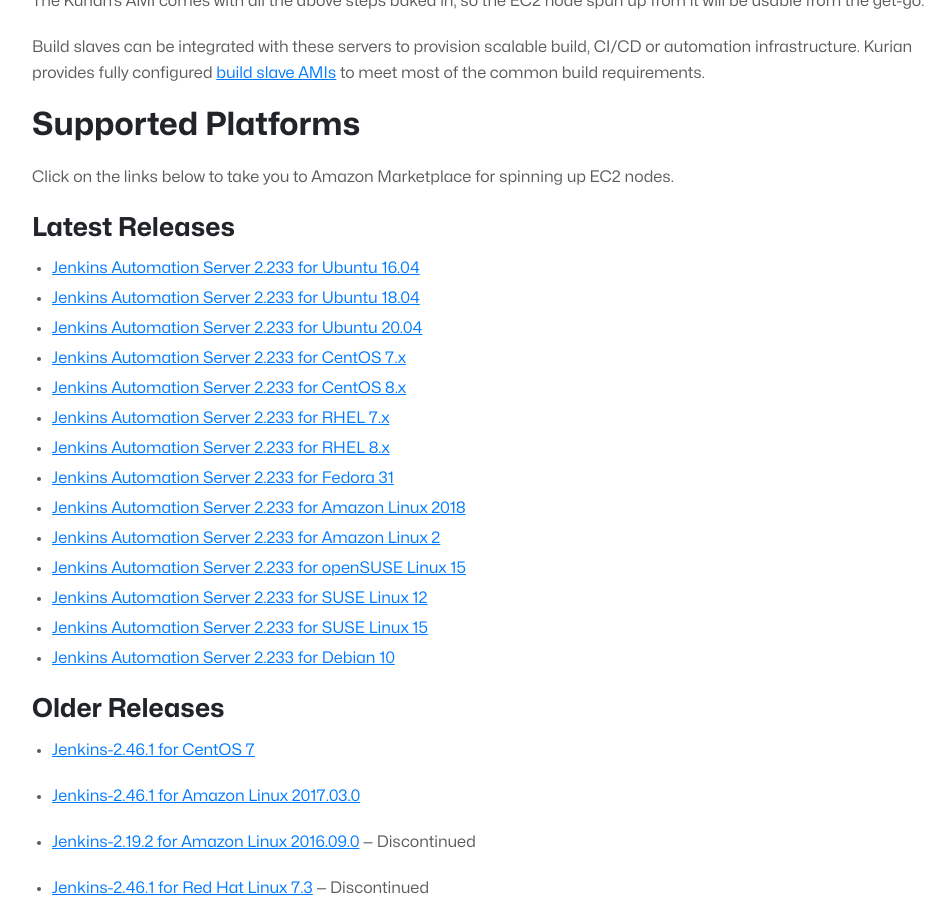
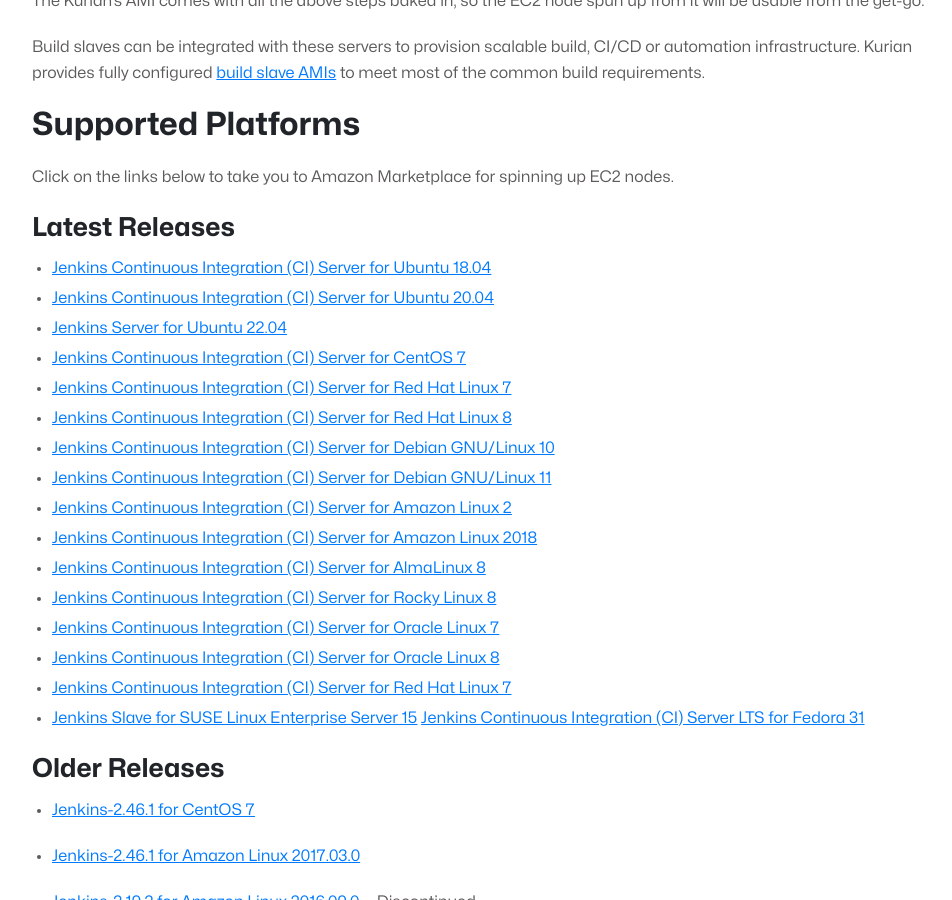
Before and after one commit to kurianinc/kurianinc, a Jekyll site: the page built from _products/jenkins-server.md, in a window 1280 px wide and 900 px high, scrolled down 1498 px. Shown: the whole window, without its empty margins (143-1095 px from the left). Built offline with Jekyll 4.4.1, drawn with Linux system fonts in a browser that asks for light colours.

Commit message:
Update jenkins-server.md

```diff
--- a/_products/jenkins-server.md
+++ b/_products/jenkins-server.md
@@ -62,20 +62,24 @@ Click on the links below to take you to Amazon Marketplace for spinning up EC2 n
 [](https://github.com/kurianinc/ami-pub/wiki/Jenkins-2.x-AMI-by-Kurian#latest-releases)Latest Releases
 ------------------------------------------------------------------------------------------------------
 
-*   [Jenkins Automation Server 2.233 for Ubuntu 16.04](https://aws.amazon.com/marketplace/pp/B087XYGW9T?ref=_ptnr_amidoc_github)
-*   [Jenkins Automation Server 2.233 for Ubuntu 18.04](https://aws.amazon.com/marketplace/pp/B087XD6GV6?ref=_ptnr_amidoc_github)
-*   [Jenkins Automation Server 2.233 for Ubuntu 20.04](https://aws.amazon.com/marketplace/pp/prodview-cpiswc743jbaa?sr=0-2&ref_=beagle&applicationId=AWSMPContessa)
-*   [Jenkins Automation Server 2.233 for CentOS 7.x](https://aws.amazon.com/marketplace/pp/B087KKKD4G?ref=_ptnr_amidoc_github)
-*   [Jenkins Automation Server 2.233 for CentOS 8.x](https://aws.amazon.com/marketplace/pp/B088KRDVCJ?ref=_ptnr_amidoc_github)
-*   [Jenkins Automation Server 2.233 for RHEL 7.x](https://aws.amazon.com/marketplace/pp/B087GXLZ5S?ref=_ptnr_amidoc_github)
-*   [Jenkins Automation Server 2.233 for RHEL 8.x](https://aws.amazon.com/marketplace/pp/B087XVGKNF?ref=_ptnr_amidoc_github)
-*   [Jenkins Automation Server 2.233 for Fedora 31](https://aws.amazon.com/marketplace/pp/B087GWDZZ6?ref=_ptnr_amidoc_github)
-*   [Jenkins Automation Server 2.233 for Amazon Linux 2018](https://aws.amazon.com/marketplace/pp/B087XC46VM?ref=_ptnr_amidoc_github)
-*   [Jenkins Automation Server 2.233 for Amazon Linux 2](https://aws.amazon.com/marketplace/pp/B087XCWY7M?ref=_ptnr_amidoc_github)
-*   [Jenkins Automation Server 2.233 for openSUSE Linux 15](https://aws.amazon.com/marketplace/pp/B0881VC3WV?ref=_ptnr_amidoc_github)
-*   [Jenkins Automation Server 2.233 for SUSE Linux 12](https://aws.amazon.com/marketplace/pp/B087XCBFH6?ref=_ptnr_amidoc_github)
-*   [Jenkins Automation Server 2.233 for SUSE Linux 15](https://aws.amazon.com/marketplace/pp/B087XWNRZG?ref=_ptnr_amidoc_github)
-*   [Jenkins Automation Server 2.233 for Debian 10](https://aws.amazon.com/marketplace/pp/B087XDGMP3?ref=_ptnr_amidoc_github)
+
+*   [Jenkins Continuous Integration (CI) Server for Ubuntu 18.04](https://aws.amazon.com/marketplace/pp/prodview-lf6ea5oqmech2?sr=0-2&ref_=beagle&applicationId=AWSMPContessa)
+*   [Jenkins Continuous Integration (CI) Server for Ubuntu 20.04](https://aws.amazon.com/marketplace/pp/prodview-cpiswc743jbaa?sr=0-10&ref_=beagle&applicationId=AWSMPContessa)
+*   [Jenkins Server for Ubuntu 22.04](https://aws.amazon.com/marketplace/pp/prodview-c5gncr7cidf7s?sr=0-1&ref_=beagle&applicationId=AWSMPContessa)
+*   [Jenkins Continuous Integration (CI) Server for CentOS 7](https://aws.amazon.com/marketplace/pp/prodview-ekogbgarnpa5m?sr=0-5&ref_=beagle&applicationId=AWSMPContessa)
+*   [Jenkins Continuous Integration (CI) Server for Red Hat Linux 7](https://aws.amazon.com/marketplace/pp/prodview-kfol4fptuoo7g?sr=0-18&ref_=beagle&applicationId=AWSMPContessa)
+*   [Jenkins Continuous Integration (CI) Server for Red Hat Linux 8](https://aws.amazon.com/marketplace/pp/prodview-ycwgzirvyyrz4?sr=0-11&ref_=beagle&applicationId=AWSMPContessa)
+*   [Jenkins Continuous Integration (CI) Server for Debian GNU/Linux 10](https://aws.amazon.com/marketplace/pp/prodview-yenl7v3p524gu?sr=0-12&ref_=beagle&applicationId=AWSMPContessa)
+*   [Jenkins Continuous Integration (CI) Server for Debian GNU/Linux 11](https://aws.amazon.com/marketplace/pp/prodview-hchtxt2dzmfru?sr=0-19&ref_=beagle&applicationId=AWSMPContessa)
+*   [Jenkins Continuous Integration (CI) Server for Amazon Linux 2](https://aws.amazon.com/marketplace/pp/prodview-lbtexzfoxxklw?sr=0-7&ref_=beagle&applicationId=AWSMPContessa)
+*   [Jenkins Continuous Integration (CI) Server for Amazon Linux 2018](https://aws.amazon.com/marketplace/pp/prodview-mcypqjr7p7izm?sr=0-9&ref_=beagle&applicationId=AWSMPContessa)
+*   [Jenkins Continuous Integration (CI) Server for AlmaLinux 8](https://aws.amazon.com/marketplace/pp/prodview-sikvr7t56euz4?sr=0-13&ref_=beagle&applicationId=AWSMPContessa)
+*   [Jenkins Continuous Integration (CI) Server for Rocky Linux 8](https://aws.amazon.com/marketplace/pp/prodview-3bxkpcim4zdi4?sr=0-15&ref_=beagle&applicationId=AWSMPContessa)
+*   [Jenkins Continuous Integration (CI) Server for Oracle Linux 7](https://aws.amazon.com/marketplace/pp/prodview-6on4k6uku7wde?sr=0-17&ref_=beagle&applicationId=AWSMPContessa)
+*   [Jenkins Continuous Integration (CI) Server for Oracle Linux 8](https://aws.amazon.com/marketplace/pp/prodview-ebchynvaq3ype?sr=0-16&ref_=beagle&applicationId=AWSMPContessa)
+*   [Jenkins Continuous Integration (CI) Server for Red Hat Linux 7](https://aws.amazon.com/marketplace/pp/prodview-kfol4fptuoo7g?sr=0-18&ref_=beagle&applicationId=AWSMPContessa)
+*   [Jenkins Slave for SUSE Linux Enterprise Server 15](https://aws.amazon.com/marketplace/pp/prodview-qkbgmcdxvwufy?sr=0-20&ref_=beagle&applicationId=AWSMPContessa)
+[Jenkins Continuous Integration (CI) Server LTS for Fedora 31](https://aws.amazon.com/marketplace/pp/prodview-32aogwob2xpqq?sr=0-6&ref_=beagle&applicationId=AWSMPContessa)
 
 [](https://github.com/kurianinc/ami-pub/wiki/Jenkins-2.x-AMI-by-Kurian#older-releases)Older Releases
 ----------------------------------------------------------------------------------------------------
```
